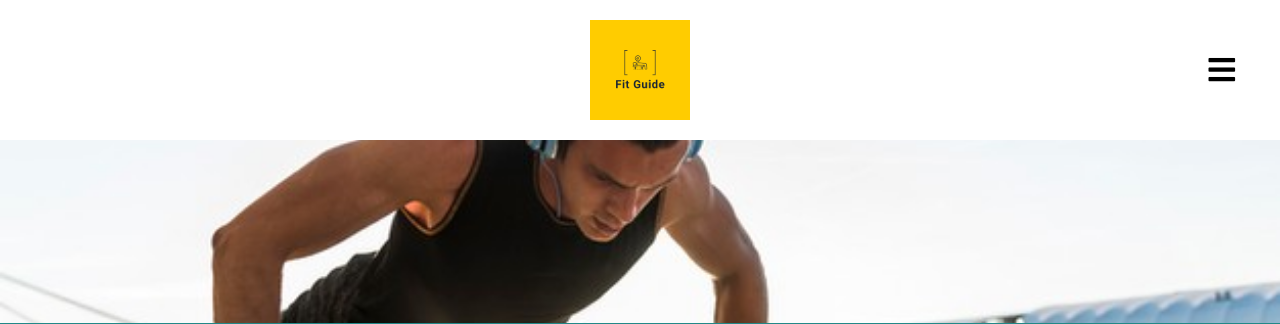
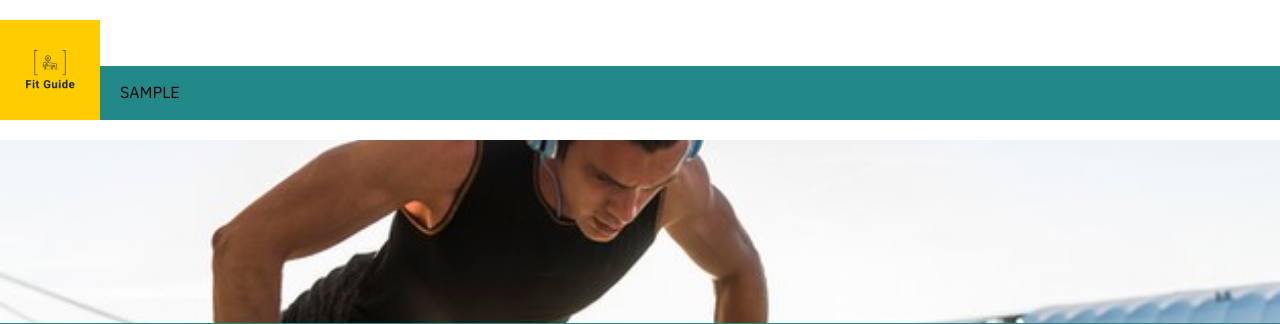
Before and after one commit to juantreses/fitguide2, a PHP site: page /registreer.php in a window 1280 px wide. Shown: the top 324 px of the page. Run offline with PHP 8.4, Linux system fonts and the light colour scheme; tables that the repository leaves empty or names only in its code hold one stand-in row (values such as "Sample post"); data that the repository does not hold is empty; some libraries are stand-ins or nearby versions.

Commit message:
navigatie responsief

```diff
--- a/css/opmaak.css
+++ b/css/opmaak.css
@@ -153,6 +153,34 @@ header {
       right: 45px;
       font-size: 60px; }
 
+@media screen and (min-width: 600px) {
+  .navbalk a.menu {
+    display: none; }
+  .navbalk .overlay {
+    position: relative;
+    width: 100%;
+    height: 100%;
+    background-color: #288;
+    overflow: hidden;
+    display: block; }
+  .navbalk ul {
+    display: flex;
+    justify-content: space-between; }
+    .navbalk ul a {
+      display: block;
+      padding: 14px 20px;
+      color: black;
+      font-weight: 400;
+      font-size: 100%;
+      font-family: "IBM Plex Sans", Arial, sans-serif;
+      font-style: normal;
+      line-height: 1.6;
+      text-align: left;
+      letter-spacing: 0; }
+      .navbalk ul a:hover, .navbalk ul a.active {
+        color: #FC3; }
+  .navbalk .closebtn {
+    display: none; } }
 /* Sections Index --------------------------------------------------------------------------------------------------*/
 section.section-one div.pic {
   position: relative;
--- a/js/main.js
+++ b/js/main.js
@@ -8,10 +8,17 @@ function closeNav() {
     document.getElementById("myNav").style.display = "none";
 }
 
-window.onscroll = function() {
-        document.getElementById("myNav").style.display = "none";
+function scrollClose(x) {
+    if (x.matches) {
+        window.onscroll = function () {
+            document.getElementById("myNav").style.display = "none";
+        }
+    }
 }
 
+var x = window.matchMedia("(max-width: 480px)")
+scrollClose(x);
+x.addEventListener(scrollClose())
 //Smooth scrolling
 
 $('a[href*="#"]')
--- a/scss/opmaak.scss
+++ b/scss/opmaak.scss
@@ -72,6 +72,43 @@ header {
     }
   }
 }
+
+@media screen and (min-width: $medium-scherm) {
+
+    .navbalk {
+      a.menu {
+        display: none;
+      }
+      .overlay {
+        position: relative;
+        width: 100%;
+        height: 100%;
+        background-color: $secondary;
+        overflow: hidden;
+        display: block;
+    }
+
+
+  ul {
+        display: flex;
+        justify-content: space-between;
+
+        a {
+          display: block;
+          padding: 14px 20px;
+          @include font($zwart, 400, 100%);
+
+          &:hover,
+          &.active { color: $main; }
+        }
+      }
+
+      .closebtn {
+        display: none;
+      }
+    }
+  }
+
 
 /* Sections Index --------------------------------------------------------------------------------------------------*/
 
```
Also changed, not shown: 1 other file.
